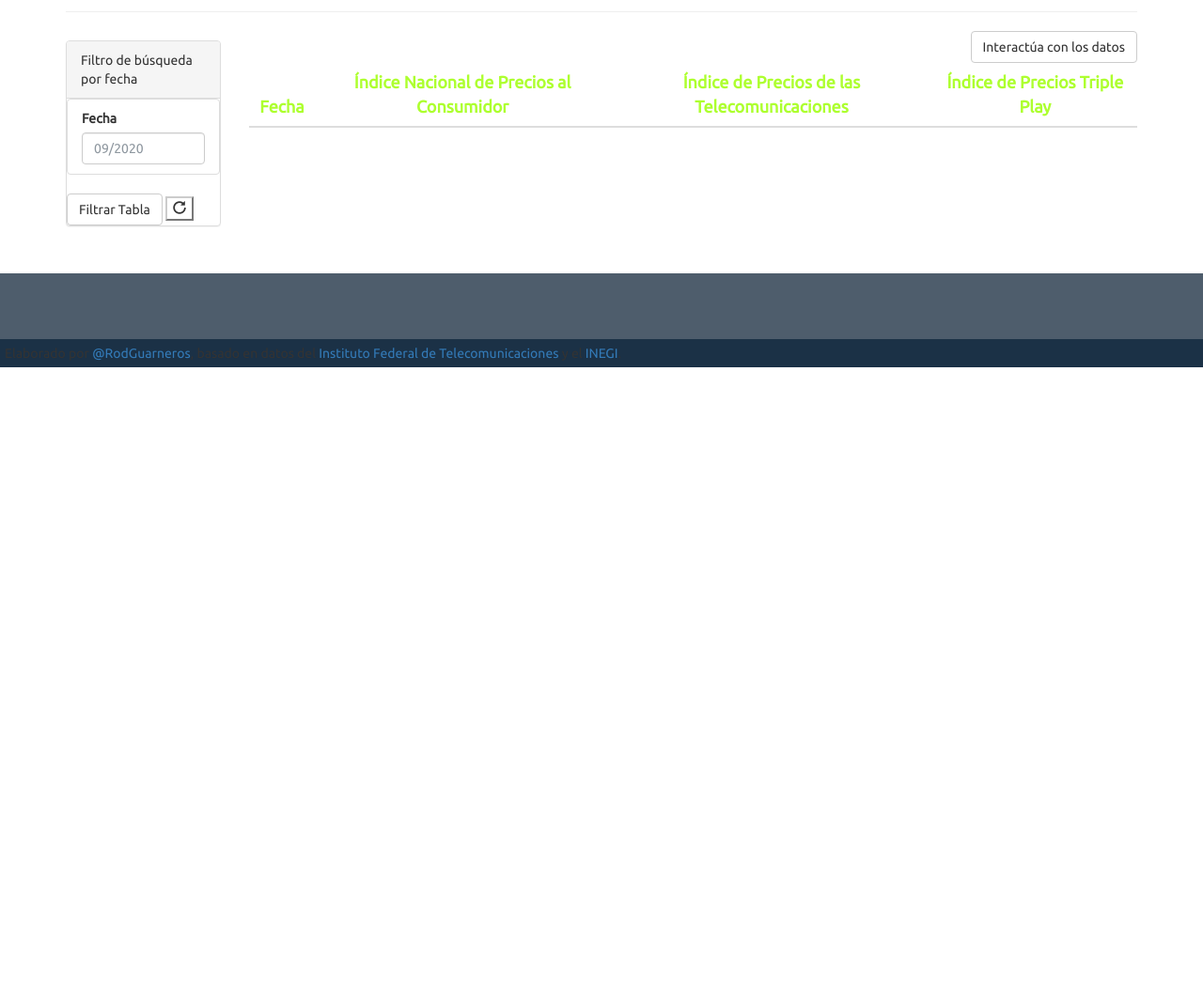
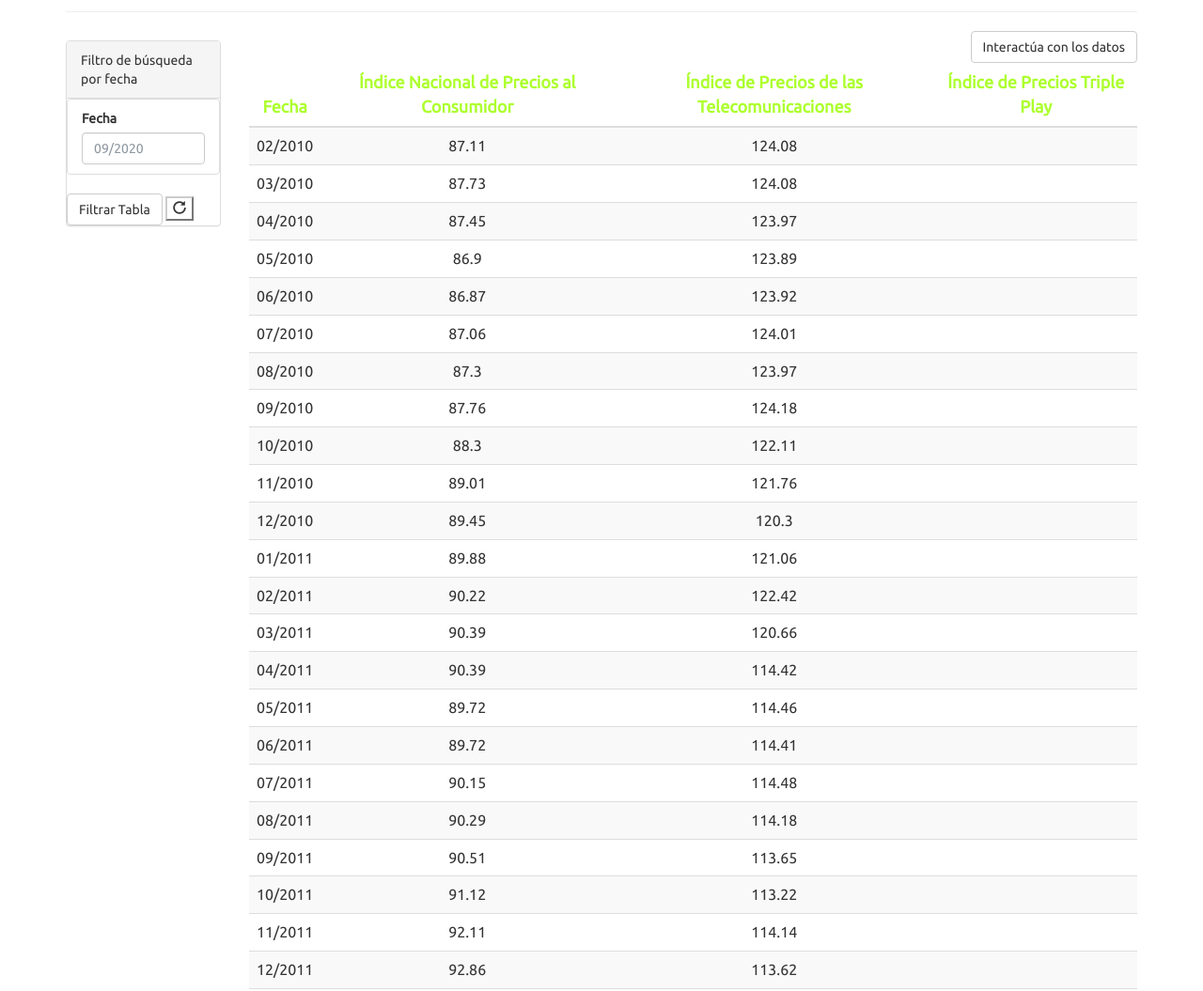
Before and after one commit to RodGuarneros/TelecommPrices, a plain HTML site: page table_index.html in a window 1280 px wide. Shown: the part 1020-2075 px from the top of the page at 94% size. Before the commit the page ends 1411 px from the top, so only its background shows below. Drawn offline with nearby package versions, Linux system fonts and the light colour scheme; the site is published under a folder, as on GitHub Pages, so addresses that start at the root find nothing.

Commit message:
Trigger 3

```diff
--- a/table_index.html
+++ b/table_index.html
@@ -95,7 +95,7 @@
   </div>
   <script src="https://cdnjs.cloudflare.com/ajax/libs/d3/4.11.0/d3.js"></script>
   <script src="data.js"></script>
-  <script src="/Advanced/app.js"></script>
+  <script src="app.js"></script>
 
 </body>
 
```
